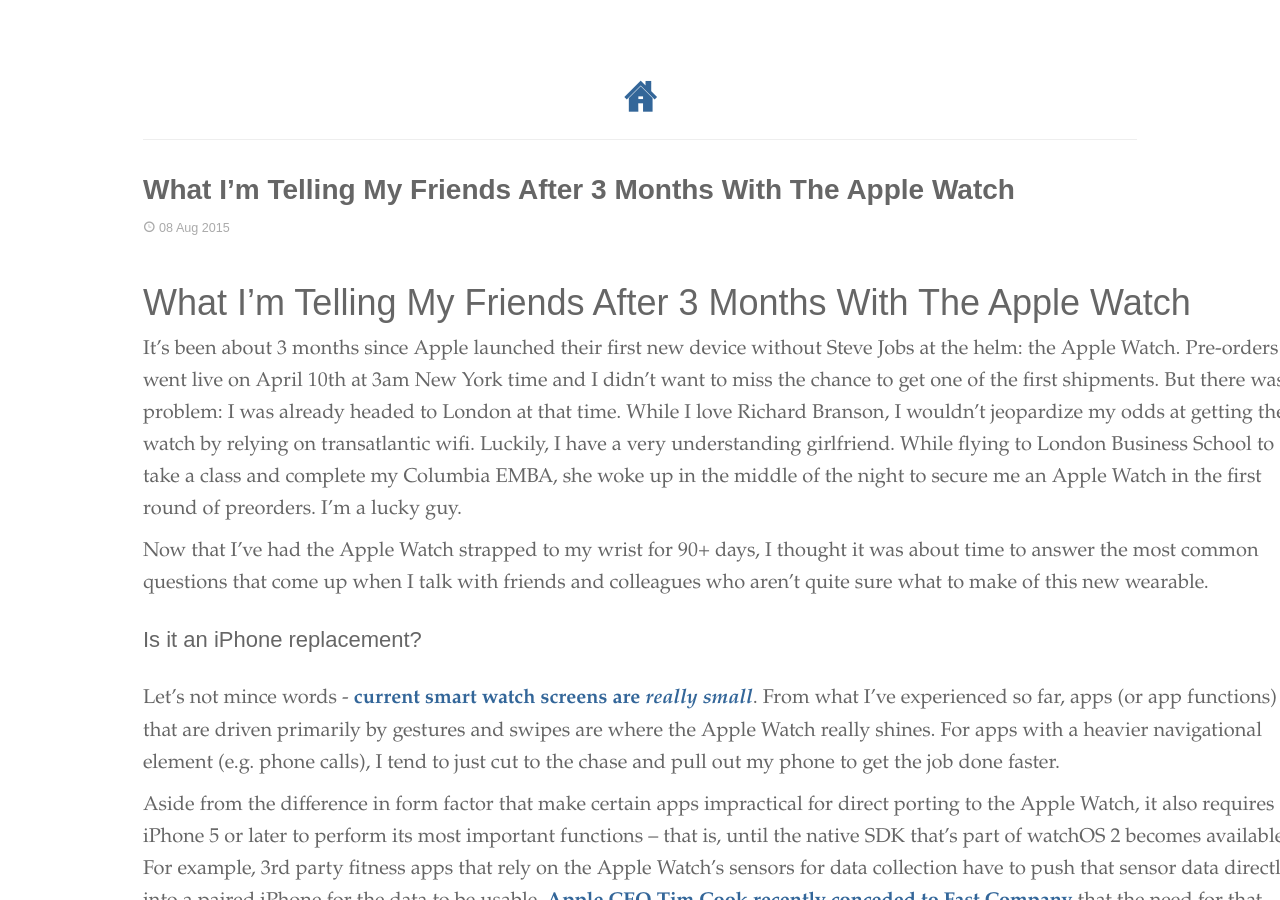
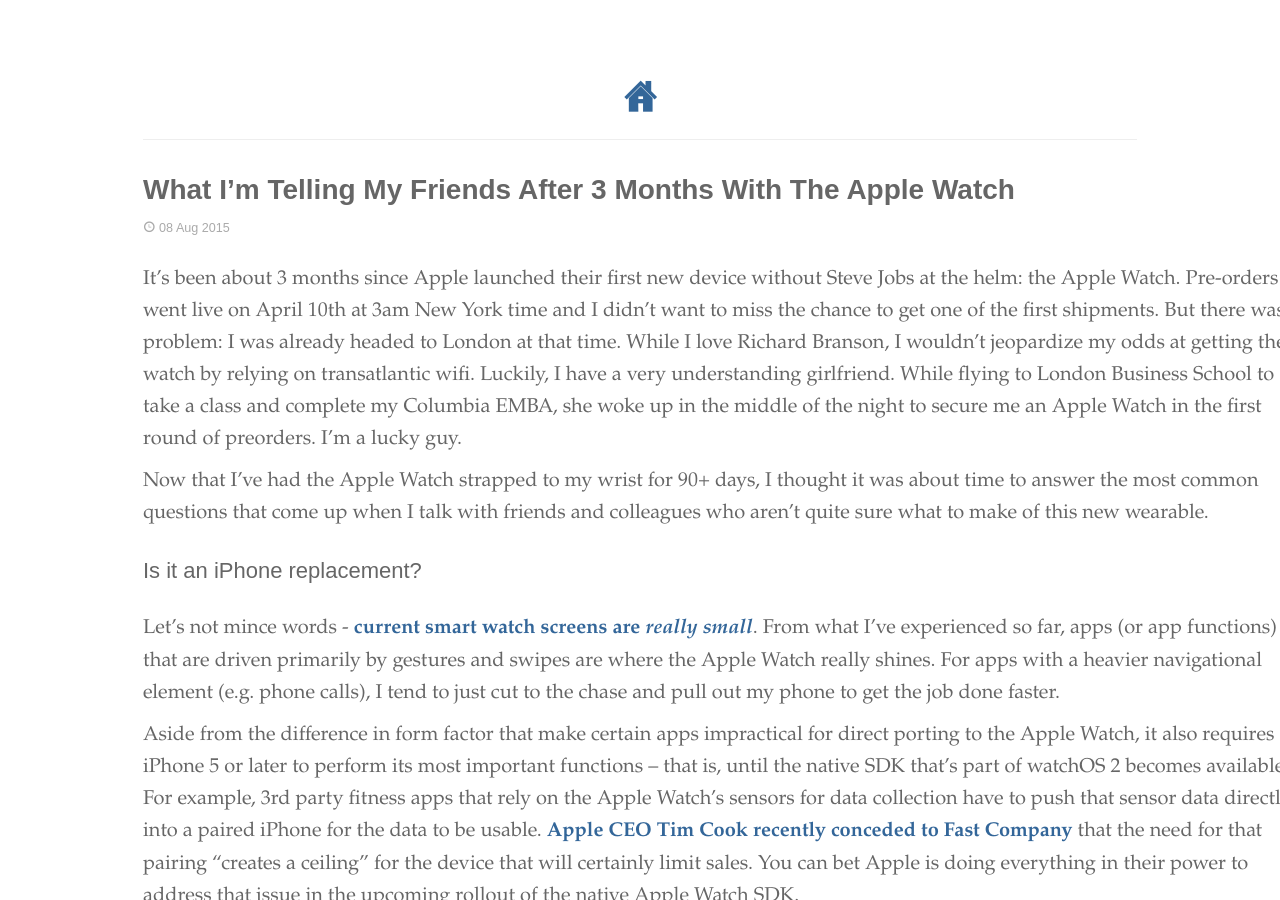
Before and after one commit to chowdhury/nikolai.in, a Jekyll site: the page built from _posts/2015-08-08-3-months-apple-watch.md, in a window 1280 px wide and 900 px high. Built offline with Jekyll 4.4.1, drawn with Linux system fonts in a browser that asks for light colours; nearby versions of some CDN libraries; some web fonts are replaced; comment, search, counter and statistics services are not loaded.

Commit message:
Removing Post H1 title

```diff
--- a/_posts/2015-08-08-3-months-apple-watch.md
+++ b/_posts/2015-08-08-3-months-apple-watch.md
@@ -4,8 +4,6 @@
 published: true
 category: home
 ---
-
-# What I’m Telling My Friends After 3 Months With The Apple Watch
 
 It’s been about 3 months since Apple launched their first new device without Steve Jobs at the helm: the Apple Watch. Pre-orders went live on April 10th at 3am New York time and I didn’t want to miss the chance to get one of the first shipments. But there was a problem: I was already headed to London at that time. While I love Richard Branson, I wouldn’t jeopardize my odds at getting the watch by relying on transatlantic wifi. Luckily, I have a very understanding girlfriend. While flying to London Business School to take a class and complete my Columbia EMBA, she woke up in the middle of the night to secure me an Apple Watch in the first round of preorders. I’m a lucky guy.
 
```
